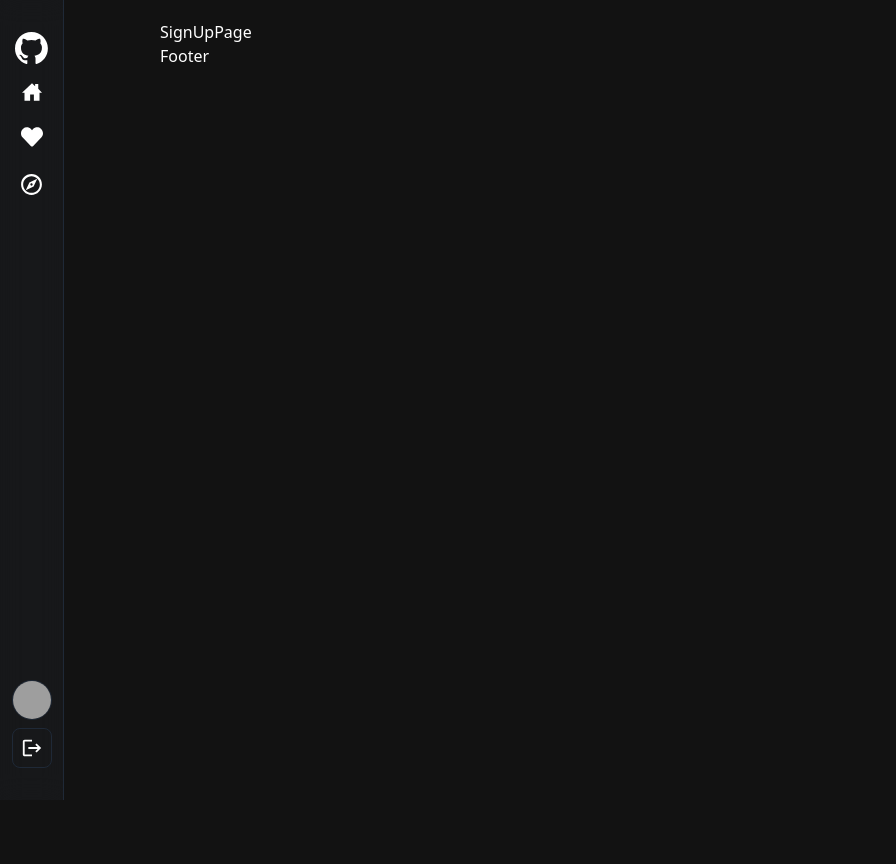
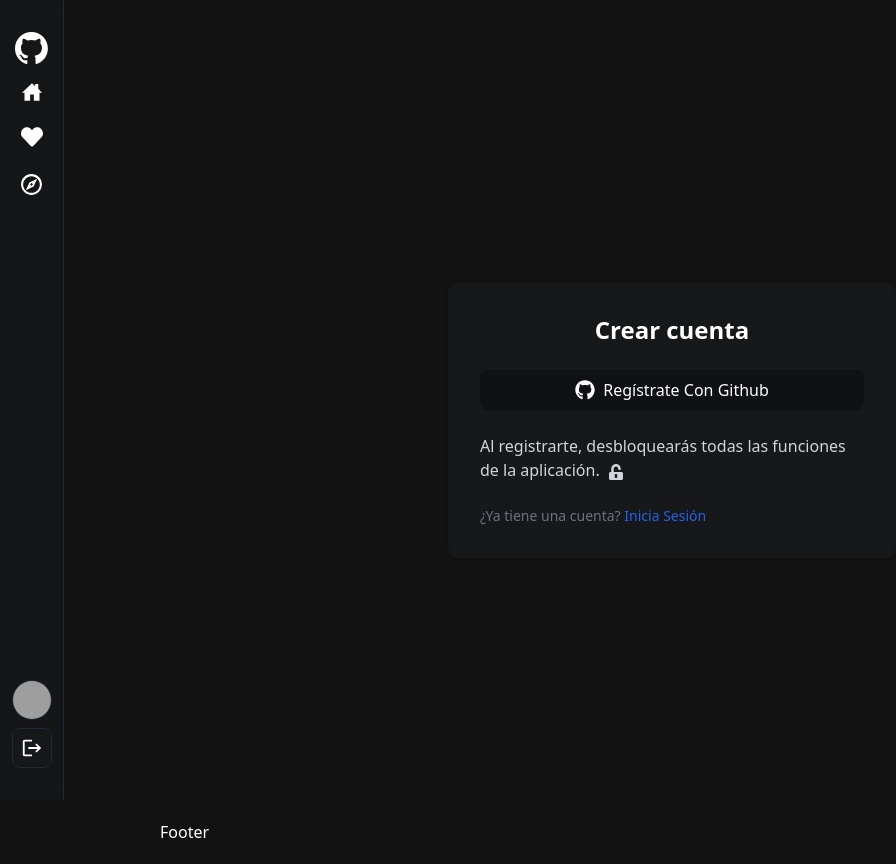
Before and after one commit to rody-huancas/mern-github-like-frontend, a React (Vite) app: page /signup in a window 1280 px wide. Shown: the whole page, without its empty margins (0-896 px from the left). Before the commit the page ends 800 px from the top, so only its background shows below. Built offline with nearby package versions, Linux system fonts and the light colour scheme; grey boxes are pictures that could not be loaded.

Commit message:
Add: design view for login and signup

```diff
--- a/src/components/Sidebar.jsx
+++ b/src/components/Sidebar.jsx
@@ -9,7 +9,7 @@
   const authUser = true;
 
   return (
-    <aside className="flex flex-col items-center min-w-12 sm:w-16 sticky top-0 left-0 h-screen py-8 overflow-y-auto border-r bg-clip-padding backdrop-filter backdrop-blur-md bg-opacity-10 hover:bg-gray-600/10 border-gray-800 text-white transition-all duration-500 ease-in-out">
+    <aside className="flex flex-col items-center min-w-12 sm:w-16 sticky top-0 left-0 h-screen py-8 overflow-y-auto border-r bg-glass">
       <nav className="h-full flex flex-col gap-3">
         <Link to={"/"} className="flex justify-center">
           <img className="h-8" src="/github.svg" alt="GitHub Logo" />
--- a/src/index.css
+++ b/src/index.css
@@ -22,3 +22,9 @@
 ::-webkit-scrollbar-thumb:hover {
   background-color: #242424;
 }
+
+@layer components {
+  .bg-glass {
+    @apply bg-clip-padding backdrop-filter backdrop-blur-md bg-opacity-10 hover:bg-gray-700/10 border-gray-800 text-white transition-all duration-500;
+  }
+}
--- a/src/pages/LoginPage.jsx
+++ b/src/pages/LoginPage.jsx
@@ -1,5 +1,34 @@
+import { FaGithub } from "react-icons/fa";
+import { Link } from "react-router-dom";
+
 export const LoginPage = () => {
   return (
-    <div>LoginPage</div>
-  )
-}
+    <div className="flex flex-col items-center justify-center px-6 py-8 mx-auto h-screen lg:py-0">
+      <div className="w-full rounded-lg shadow md:mt-0 sm:max-w-md xl:p-0">
+        <div className="p-6 space-y-4 md:space-y-6 sm:p-8 bg-gray-600/10 rounded-xl">
+          <h1 className="text-xl font-bold md:text-2xl text-center">
+            Crear cuenta
+          </h1>
+          <button
+            type="button"
+            className="text-white bg-[#101114] hover:bg-[#101114]/60 focus:ring-4
+						focus:ring-[#101114]/50 font-medium rounded-lg flex gap-2 p-2 items-center w-full
+						text-center justify-center transition-all duration-300"
+          >
+            <FaGithub className="w-5 h-5" />
+            Inicia Sesión con GitHub
+          </button>
+          <p className="text-sm font-light text-gray-500">
+            ¿No tienes una cuenta?{" "}
+            <Link
+              to="/signup"
+              className="font-medium text-primary-600 hover:underline text-blue-600"
+            >
+              Regístrate
+            </Link>
+          </p>
+        </div>
+      </div>
+    </div>
+  );
+};
--- a/src/pages/SignUpPage.jsx
+++ b/src/pages/SignUpPage.jsx
@@ -1,5 +1,40 @@
+import { Link } from "react-router-dom";
+import { FaGithub, FaUnlockAlt } from "react-icons/fa";
+
 export const SignUpPage = () => {
   return (
-    <div>SignUpPage</div>
-  )
-}
+    <div className="flex flex-col items-center justify-center px-6 py-8 mx-auto h-screen lg:py-0">
+      <div className="w-full rounded-lg shadow md:mt-0 sm:max-w-md xl:p-0">
+        <div className="p-6 space-y-4 md:space-y-6 sm:p-8 bg-gray-600/10 rounded-xl">
+          <h1 className="text-xl font-bold md:text-2xl text-center">
+            Crear cuenta
+          </h1>
+          <button
+            type="button"
+            className="text-white bg-[#101114] hover:bg-[#101114]/60 focus:ring-4
+						focus:ring-[#101114]/50 font-medium rounded-lg flex gap-2 p-2 items-center w-full
+						text-center justify-center transition-all duration-300"
+          >
+            <FaGithub className="w-5 h-5" />
+            Regístrate Con Github
+          </button>
+          <p className="text-gray-300">
+            Al registrarte, desbloquearás todas las funciones de la aplicación.
+            <span>
+              <FaUnlockAlt className="w-4 h-4 inline mx-2" />
+            </span>
+          </p>
+          <p className="text-sm font-light text-gray-500">
+            ¿Ya tiene una cuenta?{" "}
+            <Link
+              to="/login"
+              className="font-medium text-primary-600 hover:underline text-blue-600"
+            >
+              Inicia Sesión
+            </Link>
+          </p>
+        </div>
+      </div>
+    </div>
+  );
+};
```
